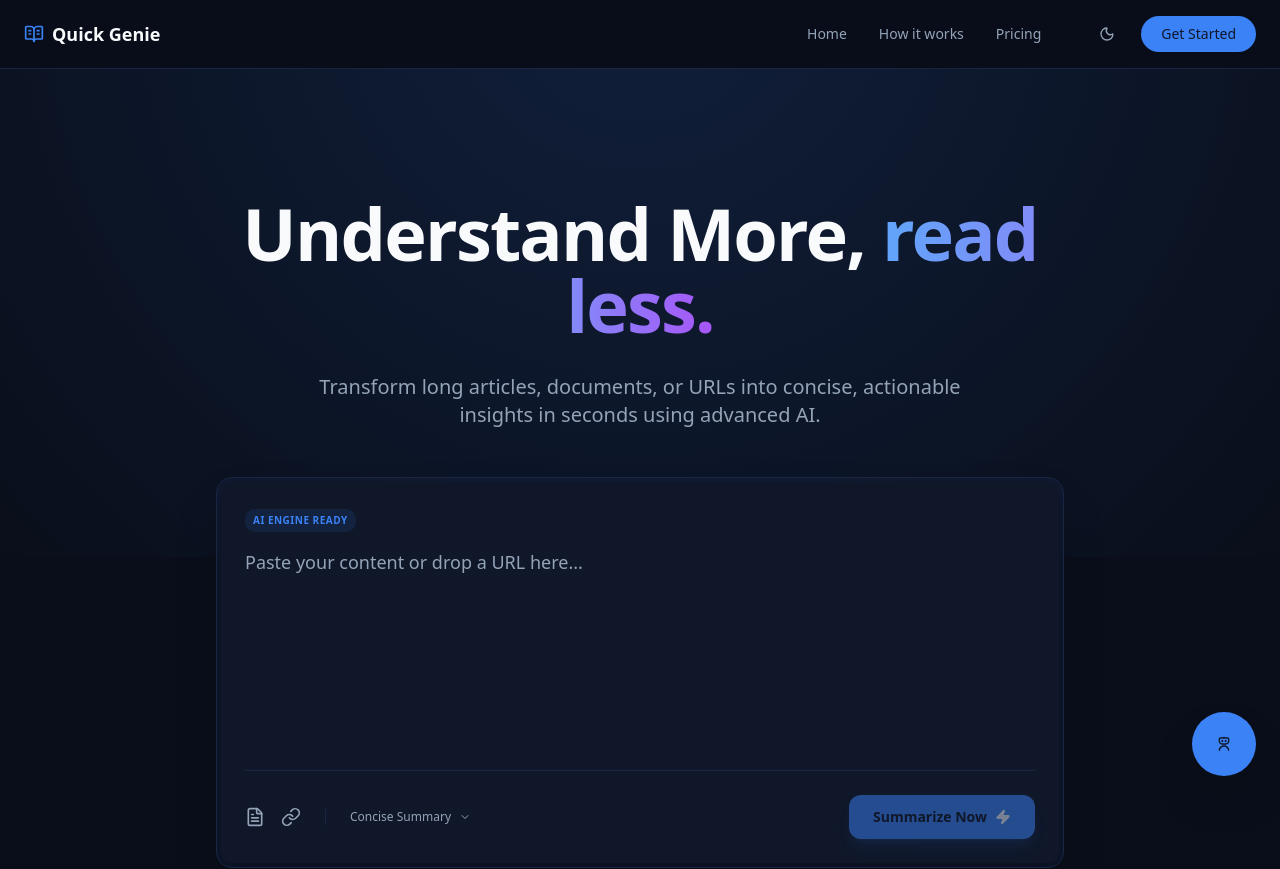
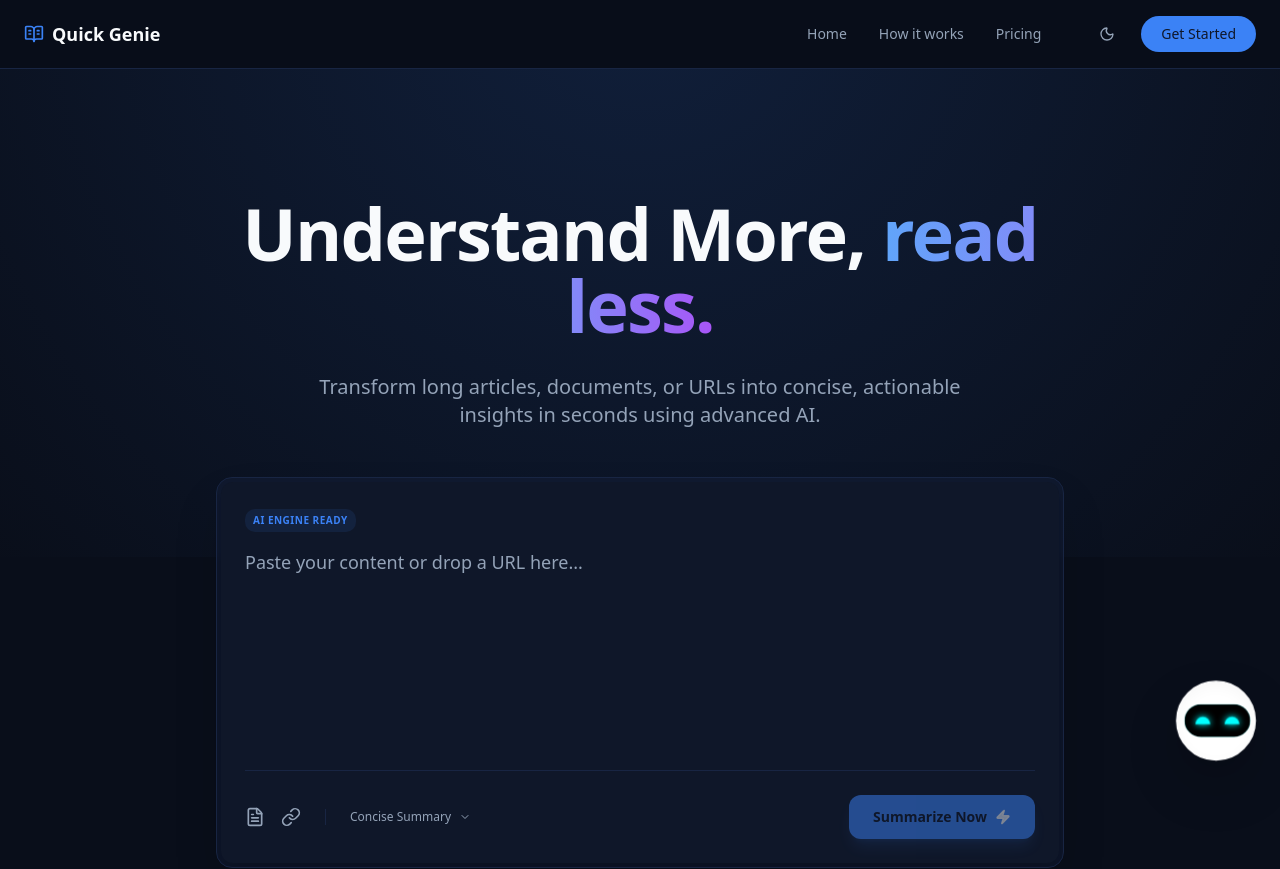
Before and after one commit to ak01abhinav/quickSummarizer, a Next.js app: page / in a window 1280 px wide. Shown: the top 869 px of the page. Built offline with nearby package versions, Linux system fonts and the light colour scheme.

Commit message:
modified bot icon

```diff
--- /dev/null
+++ b/src/components/chat/AnimatedRobot.tsx
@@ -0,0 +1,136 @@
+"use client";
+
+import React from "react";
+import { cn } from "@/lib/utils";
+
+interface AnimatedRobotProps {
+  className?: string; // For adding external tailsind positioning
+  size?: number; // Size in pixels
+}
+
+export function AnimatedRobot({ className, size = 180 }: AnimatedRobotProps) {
+  // Base chassis width is 170px
+  const baseSize = 170;
+  const scale = size / baseSize;
+  const hideShadow = size < 50;
+
+  // Height calculation: Chassis is 170. Shadow margin is 35, shadow height is 15.
+  // Total height = 170 + 35 + 15 = 220.
+  const containerHeight = (hideShadow ? 170 : 220) * scale;
+
+  return (
+    <div
+      className={cn("relative flex-shrink-0 flex items-center justify-center", className)}
+      style={{
+        width: size,
+        height: containerHeight,
+      }}
+    >
+      <div
+        style={{
+          transform: `scale(${scale})`,
+          transformOrigin: hideShadow ? "center center" : "top center",
+          width: '170px',
+          height: hideShadow ? '170px' : '220px'
+        }}
+        className={cn(
+          hideShadow ? "relative" : "absolute top-0",
+          "flex flex-col items-center"
+        )}
+      >
+        <style dangerouslySetInnerHTML={{__html: `
+          :root {
+            --light-bot-cyan: #00ffff;
+            --light-bot-panel: #ffffff;
+          }
+
+          .light-bot-robot-group {
+            position: relative;
+            /* Center the float animation vertically to avoid severe uncentering */
+            animation: light-bot-master-float 4.5s ease-in-out infinite;
+          }
+
+          @keyframes light-bot-master-float {
+            0%, 100% { transform: translateY(10px) rotate(0.5deg); }
+            50% { transform: translateY(-20px) rotate(-0.5deg); }
+          }
+
+          .light-bot-chassis {
+            width: 170px;
+            height: 170px;
+            background: var(--light-bot-panel);
+            border-radius: 85px;
+            position: relative;
+            border: 3px solid rgba(255,255,255,1);
+            box-shadow:
+              inset 0 10px 30px rgba(0,0,0,0.03),
+              0 15px 40px rgba(0,0,0,0.06);
+            overflow: hidden;
+            z-index: 2;
+          }
+
+          .light-bot-visor {
+            position: absolute;
+            top: 50%;
+            left: 15px;
+            width: 140px;
+            height: 70px;
+            transform: translateY(-50%);
+            background: #000;
+            border-radius: 35px;
+            display: flex;
+            align-items: center;
+            justify-content: center;
+            border: 1.5px solid rgba(0, 255, 255, 0.3);
+          }
+
+          .light-bot-eye-container {
+            display: flex;
+            gap: 30px;
+          }
+
+          .light-bot-eye {
+            width: 32px;
+            height: 16px;
+            background: var(--light-bot-cyan);
+            border-radius: 20px 20px 0 0;
+            box-shadow: 0 0 15px var(--light-bot-cyan);
+            animation: light-bot-blink 4.5s infinite;
+          }
+
+          @keyframes light-bot-blink {
+            0%, 90%, 100% { transform: scaleY(1); opacity: 1; }
+            93%, 95% { transform: scaleY(0.1); opacity: 0.3; }
+          }
+
+          .light-bot-shadow {
+            width: 140px;
+            height: 15px;
+            background: rgba(0, 255, 255, 0.05);
+            border-radius: 50%;
+            filter: blur(12px);
+            margin-top: 35px;
+            animation: light-bot-shadow-scale 4.5s ease-in-out infinite;
+          }
+
+          @keyframes light-bot-shadow-scale {
+            0%, 100% { transform: scale(1.3); opacity: 0.3; }
+            50% { transform: scale(0.6); opacity: 0.1; }
+          }
+        `}} />
+
+        <div className="light-bot-robot-group">
+          <div className="light-bot-chassis">
+            <div className="light-bot-visor">
+              <div className="light-bot-eye-container">
+                <div className="light-bot-eye"></div>
+                <div className="light-bot-eye"></div>
+              </div>
+            </div>
+          </div>
+        </div>
+        {!hideShadow && <div className="light-bot-shadow"></div>}
+      </div>
+    </div>
+  );
+}
--- a/src/components/chat/Chatbot.tsx
+++ b/src/components/chat/Chatbot.tsx
@@ -7,6 +7,7 @@ import ReactMarkdown from "react-markdown";
 import remarkGfm from "remark-gfm";
 
 import { cn } from "@/lib/utils";
+import { AnimatedRobot } from "./AnimatedRobot";
 import { Button } from "@/components/ui/button";
 import { Input } from "@/components/ui/input";
 
@@ -245,8 +246,8 @@ export default function Chatbot() {
           {/* Header */}
           <div className="flex items-center justify-between border-b bg-muted/30 p-5 shrink-0">
             <div className="flex items-center gap-3">
-              <div className="flex h-10 w-10 items-center justify-center rounded-2xl bg-primary/10">
-                <RiRobot3Line className="h-6 w-6 text-primary" />
+              <div className="flex h-11 w-11 items-center justify-center rounded-2xl bg-primary/5 overflow-hidden ring-1 ring-primary/10">
+                <AnimatedRobot size={32} />
               </div>
               <div>
                 <h3 className="font-bold text-base leading-tight">Summarizer AI</h3>
@@ -439,14 +440,14 @@ export default function Chatbot() {
                   >
                     <div
                       className={cn(
-                        "flex h-10 w-10 shrink-0 items-center justify-center rounded-[1.2rem] shadow-sm ring-1",
+                        "flex h-10 w-10 shrink-0 items-center justify-center rounded-[1.2rem] shadow-sm ring-1 overflow-hidden",
                         message.role === "assistant"
-                          ? "bg-primary text-primary-foreground ring-primary/20"
+                          ? "bg-blue-50/50 dark:bg-blue-950/30 ring-primary/20"
                           : "bg-muted text-muted-foreground ring-muted-foreground/10",
                       )}
                     >
                       {message.role === "assistant" ? (
-                        <RiRobot3Line className="h-5 w-5" />
+                        <AnimatedRobot size={28} />
                       ) : (
                         <User className="h-5 w-5" />
                       )}
@@ -489,8 +490,8 @@ export default function Chatbot() {
 
                 {isTyping && (
                   <div className="flex items-start gap-4 max-w-[85%] animate-in fade-in slide-in-from-bottom-2 duration-300">
-                    <div className="flex h-10 w-10 shrink-0 items-center justify-center rounded-[1.2rem] bg-primary text-primary-foreground shadow-sm">
-                      <RiRobot3Line className="h-6 w-6 animate-pulse" />
+                    <div className="flex h-10 w-10 shrink-0 items-center justify-center rounded-[1.2rem] bg-blue-50/50 dark:bg-blue-950/30 ring-1 ring-primary/20 shadow-sm overflow-hidden">
+                      <AnimatedRobot size={28} className="animate-pulse" />
                     </div>
                     <div className="rounded-[1.5rem] bg-muted/30 ring-1 ring-muted/20 rounded-tl-none px-6 py-5 flex flex-col gap-2">
                        <div className="flex gap-1.5 px-1">
@@ -553,23 +554,23 @@ export default function Chatbot() {
       {/* </div>  <- Note: The outermost wrapper is already closed by line 570 */}
 
       {/* Toggle Button */}
-      <Button
+      <button
         onClick={() => setIsOpen(true)}
         className={cn(
-          "absolute bottom-0 right-0 h-16 w-16 p-0 rounded-[2rem] shadow-2xl hover:shadow-primary/40 transition-all duration-500 hover:scale-110 flex items-center justify-center group bg-primary overflow-hidden",
+          "absolute bottom-0 right-0 h-[80px] w-[80px] p-0 transition-all duration-500 flex items-center justify-center group outline-none border-none focus:outline-none focus:ring-0 active:outline-none focus-visible:outline-none",
           isOpen
-            ? "opacity-0 scale-50 pointer-events-none rotate-90"
-            : "opacity-100 scale-100 pointer-events-auto rotate-0"
+            ? "opacity-0 scale-50 pointer-events-none translate-y-10"
+            : "opacity-100 scale-100 hover:scale-[1.05] pointer-events-auto translate-y-0"
         )}
+        style={{ WebkitTapHighlightColor: "transparent" }}
       >
-        <div className="absolute inset-0 bg-gradient-to-tr from-primary via-primary-foreground/10 to-primary opacity-0 group-hover:opacity-100 transition-opacity duration-500" />
-        <RiRobot3Line className="h-7 w-7 text-primary-foreground relative z-10 group-hover:rotate-12 transition-transform duration-500" />
+        <AnimatedRobot size={80} className="relative z-10 drop-shadow-2xl" />
 
         {/* Recent Badge if messages exist */}
         {sessions.length > 0 && messages.length > 1 && (
-          <span className="absolute top-2 right-2 h-3 w-3 bg-red-500 rounded-full border-2 border-primary z-20" />
+          <span className="absolute top-2 right-2 h-3.5 w-3.5 bg-red-500 rounded-full border-2 border-background shadow-sm z-20" />
         )}
-      </Button>
+      </button>
     </div>
   );
 }
```
